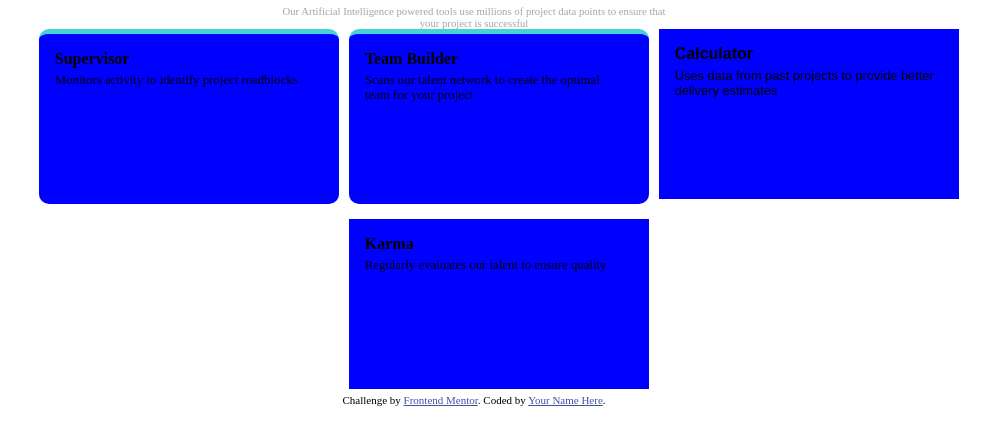
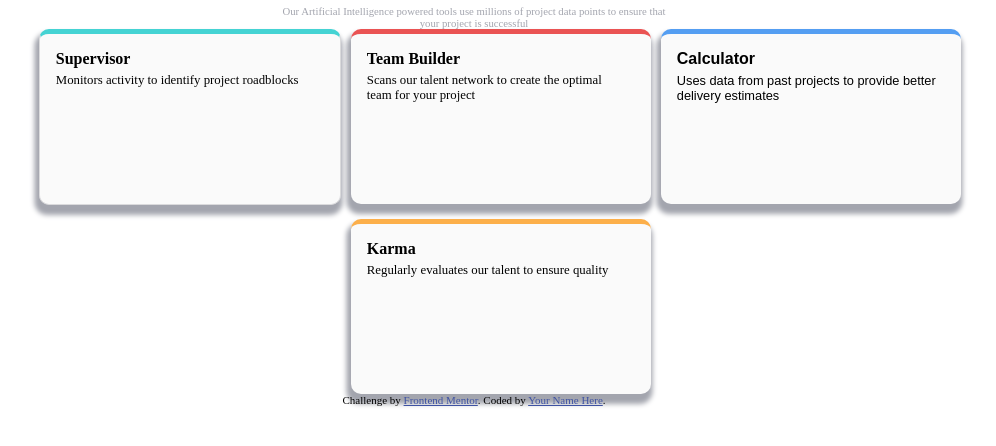
Before and after one commit to adekniyi/four-card-feature, a plain HTML site: page index.html in a window 1280 px wide. Shown: the part 56-502 px from the top of the page, without its empty margins (166-1162 px from the left). Drawn offline with Linux system fonts and the light colour scheme.

Commit message:
third commit

```diff
--- a/style.css
+++ b/style.css
@@ -37,9 +37,11 @@
 .card1{
     height: 170px;
     width: 300px;
-    background-color: blue;
+    background-color: hsl(0, 0%, 98%);
+    border: 1px solid hsl(240, 3%, 86%);
     border-top: 5px solid hsl(180, 62%, 55%);
     border-radius: 10px;
+    box-shadow: -1.5px 7px 5px 3px hsl(229, 6%, 66%);
 }
 .card1 h4{
     padding-top: 1rem;
@@ -66,9 +68,10 @@
 .subcard1{
     height: 170px;
     width: 300px;
-    background-color: blue;
-    border-top: 5px solid hsl(180, 62%, 55%);
+    background-color: hsl(0, 0%, 98%);
+    border-top: 5px solid hsl(0, 78%, 62%);
     border-radius: 10px;
+    box-shadow: -1.5px 7px 5px 3px hsl(229, 6%, 66%);
 }
 .subcard1 h4{
     padding-top: 1rem;
@@ -90,7 +93,10 @@
 .subcard2{
     height: 170px;
     width: 300px;
-    background-color: blue;
+    background-color: hsl(0, 0%, 98%);
+    border-top: 5px solid hsl(34, 97%, 64%);
+    border-radius: 10px;
+    box-shadow: -1.5px 7px 5px 3px hsl(229, 6%, 66%);
 }
 .subcard2 h4{
     padding-top: 1rem;
@@ -116,7 +122,10 @@
 .card3{
     height: 170px;
     width: 300px;
-    background-color: blue;
+    background-color: hsl(0, 0%, 98%);
+    border-top: 5px solid hsl(212, 86%, 64%);
+    border-radius: 10px;
+    box-shadow: -1.5px 7px 5px 3px hsl(229, 6%, 66%);
 }
 .card3 h4{
     padding-top: 1rem;
```
